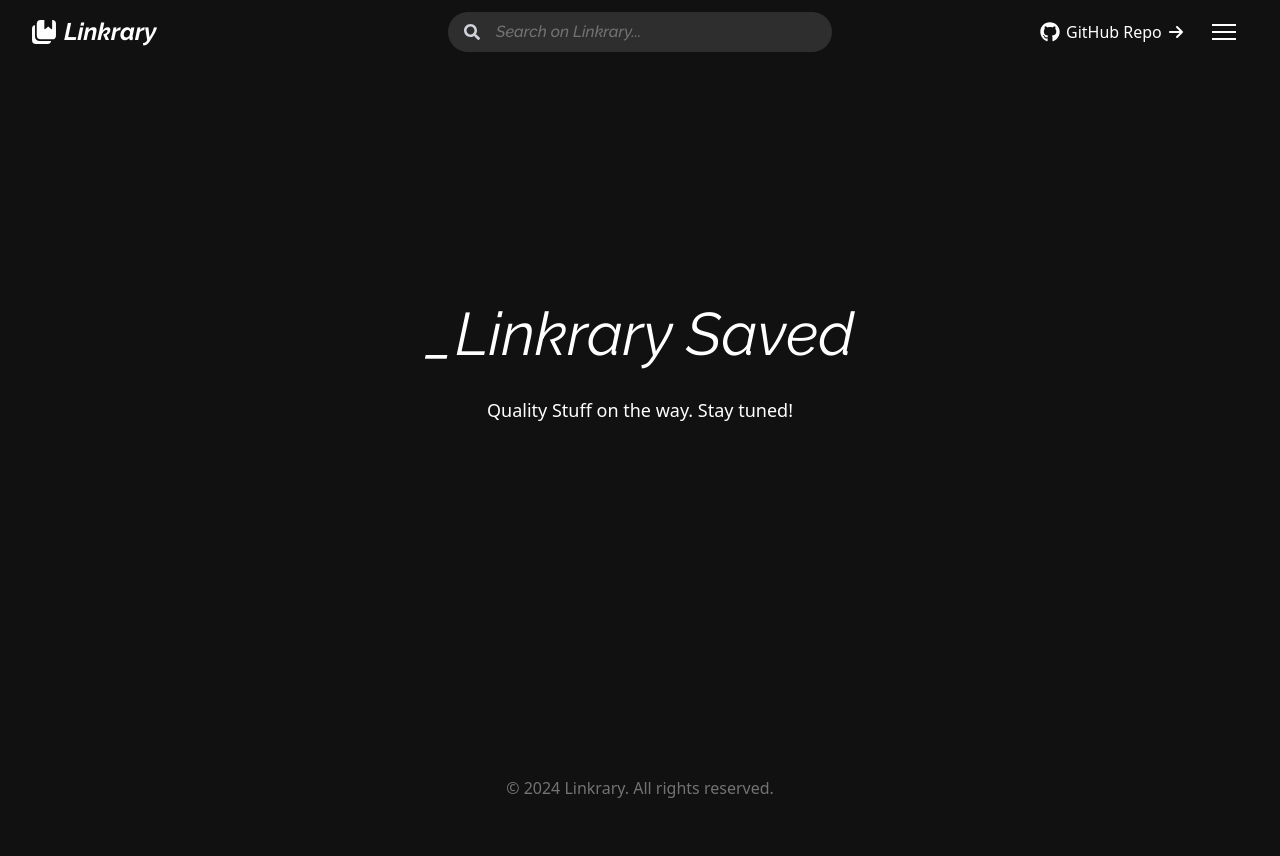
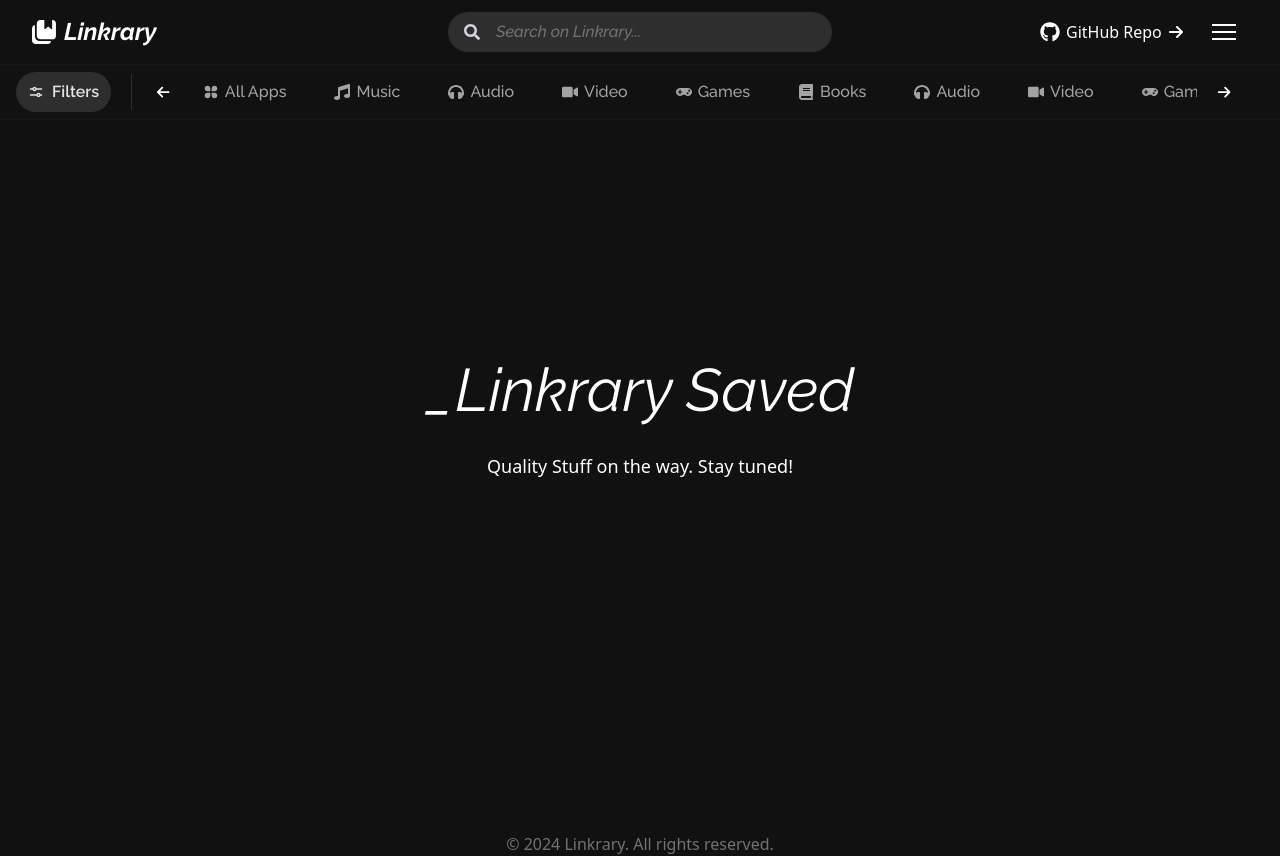
Before and after one commit to aibiansari/linkrary-vite-app, a React (Vite) app: page /Linkrary/saved in a window 1280 px wide. Before the commit the page ends 800 px from the top, so only its background shows below. Built offline with nearby package versions, Linux system fonts and the light colour scheme.

Commit message:
navbar | ScrollX changes

```diff
--- a/src/components/ui/ScrollX.tsx
+++ b/src/components/ui/ScrollX.tsx
@@ -40,14 +40,14 @@ const HorizontalScroll = () => {
   };
 
   return (
-    <div className="sticky top-20 md:top-16 z-10 bg-body border-y-[1px] border-element">
+    <div className="sticky top-20 md:top-16 z-10 bg-body border-y-[1px] border-neutral-900">
       <div className="relative flex items-center w-[96vw] md:w-[98vw] lg:w-[99vw] max-w-screen-2xl md:px-4">
         <button className="hidden md:flex py-2 px-3 items-center justify-center gap-2 font-Raleway bg-element hover:bg-hover transition-colors duration-200 rounded-full text-neutral-200 font-semibold">
           <PiSlidersHorizontalBold />
           Filters
         </button>
         <div className="hidden md:block h-9 w-[1.4px] shrink-0 bg-element ml-5 mr-1"></div>
-        <button onClick={() => scroll("left")} className="p-2">
+        <button onClick={() => scroll("left")} className="hidden md:block p-2">
           <FaArrowLeft
             size="2.4em"
             className="text-white hover:bg-element transition-all duration-200 p-3 rounded-full"
@@ -55,7 +55,7 @@ const HorizontalScroll = () => {
         </button>
         <div
           ref={scrollRef}
-          className="flex overflow-x-auto text-sm md:text-base space-x-2 md:space-x-6 mx-2"
+          className="flex overflow-x-auto text-sm md:text-base space-x-2 md:space-x-6"
           style={{ scrollbarWidth: "none" }}
         >
           {categories.map((category, index) => (
@@ -69,7 +69,7 @@ const HorizontalScroll = () => {
             </button>
           ))}
         </div>
-        <button onClick={() => scroll("right")} className="p-2">
+        <button onClick={() => scroll("right")} className="hidden md:block p-2">
           <FaArrowRight
             size="2.4em"
             className="text-white hover:bg-element transition-all duration-200 p-3 rounded-full"
--- a/src/components/ui/navbar.tsx
+++ b/src/components/ui/navbar.tsx
@@ -36,7 +36,7 @@ const Navbar = () => {
         </div>
       </div>
 
-      <div className="flex w-12 md:w-52 md:space-x-4">
+      <div className="flex w-12 md:w-52 md:space-x-4 mb-2 md:mb-0">
         <a
           href="https://github.com/aibiansari/Linkrary"
           target="_blank"
--- a/src/pages/Saved.tsx
+++ b/src/pages/Saved.tsx
@@ -1,11 +1,13 @@
 // App.tsx
 import Navbar from "@/components/ui/navbar";
+import HorizontalScroll from "@/components/ui/ScrollX";
 import React from "react";
 
 const Home: React.FC = () => {
   return (
     <>
       <Navbar />
+      <HorizontalScroll />
       <div className="flex flex-col min-h-screen bg-body text-white">
         <main className="flex-grow flex items-center justify-center">
           <div className="text-center">
```
